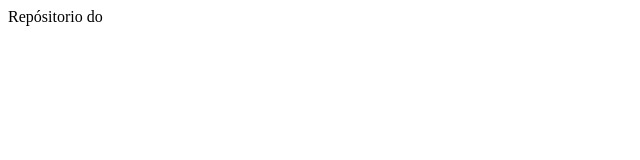
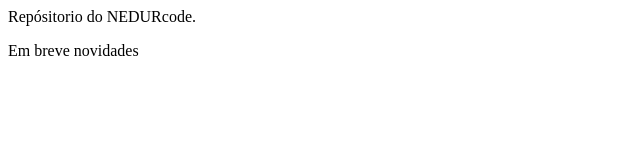
Before and after one commit to nedur/R, a plain HTML site: page docs/index.html in a window 1280 px wide. Shown: the whole page, without its empty margins (0-640 px from the left). Drawn offline with Linux system fonts and the light colour scheme.

Commit message:
Update index.html

```diff
--- a/docs/index.html
+++ b/docs/index.html
@@ -1,4 +1,5 @@
 <html><body>
-Repósitorio do <nedur/code>
+</p>Repósitorio do NEDURcode.
+</p>Em breve novidades
 
 </p></body></html>
```
